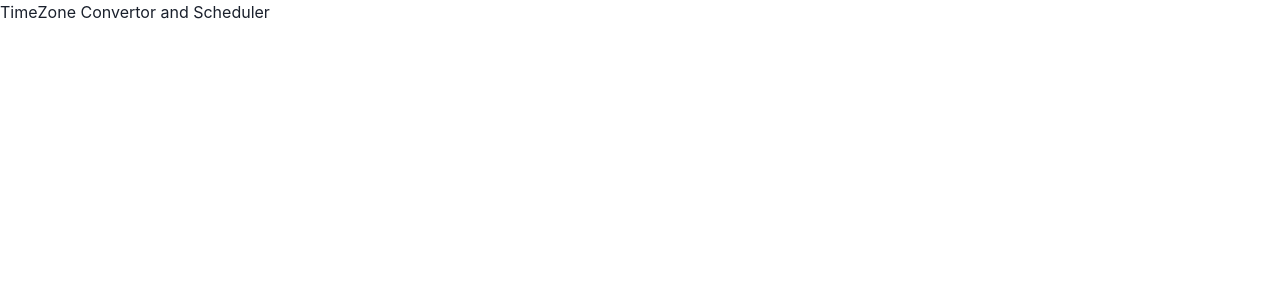
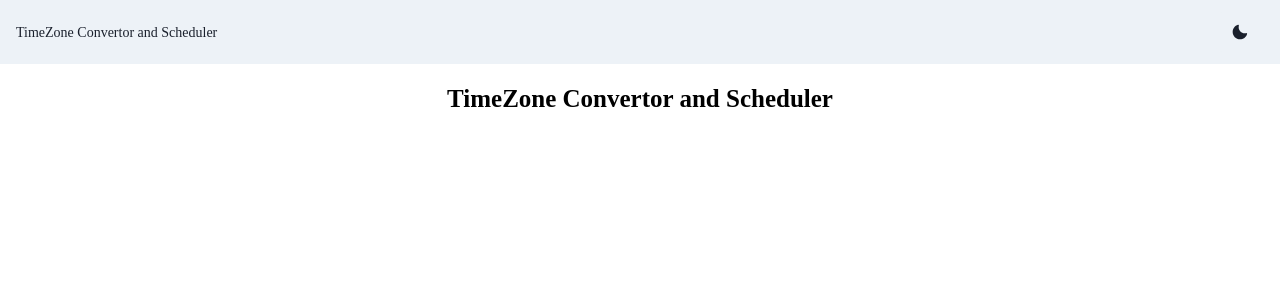
Before and after one commit to Hashal890/timezone-convertor-and-scheduler, a React (Create React App) app: page / in a window 1280 px wide. Shown: the top 300 px of the page. Built offline with nearby package versions, Linux system fonts and the light colour scheme.

Commit message:
created navbar

```diff
--- a/src/App.jsx
+++ b/src/App.jsx
@@ -1,8 +1,22 @@
 import React from "react";
-import { Box } from "@chakra-ui/react";
+import { Box, Text, useColorModeValue } from "@chakra-ui/react";
+import Navbar from "./components/common/Navbar";
 
 function App() {
-  return <Box>TimeZone Convertor and Scheduler</Box>;
+  return (
+    <Box fontFamily={"cursive"}>
+      <Navbar />
+      <Text
+        textAlign={"center"}
+        fontWeight={800}
+        fontSize={25}
+        color={useColorModeValue("black", "white")}
+        mt={4}
+      >
+        TimeZone Convertor and Scheduler
+      </Text>
+    </Box>
+  );
 }
 
 export default App;
--- /dev/null
+++ b/src/components/common/Navbar.jsx
@@ -0,0 +1,21 @@
+import { Box, Flex, useColorModeValue } from "@chakra-ui/react";
+import ToggleColorMode from "./ToggleColorMode";
+
+const Navbar = () => {
+  return (
+    <Flex
+      h={16}
+      alignItems={"center"}
+      justifyContent={"space-between"}
+      bg={useColorModeValue("gray.100", "gray.900")}
+      px={4}
+    >
+      <Box fontSize={["12px", "12px", "14px"]}>
+        TimeZone Convertor and Scheduler
+      </Box>
+      <ToggleColorMode />
+    </Flex>
+  );
+};
+
+export default Navbar;
--- /dev/null
+++ b/src/components/common/ToggleColorMode.jsx
@@ -0,0 +1,15 @@
+import React from "react";
+import { Button, useColorMode } from "@chakra-ui/react";
+import { MoonIcon, SunIcon } from "@chakra-ui/icons";
+
+const ToggleColorMode = () => {
+  const { colorMode, toggleColorMode } = useColorMode();
+
+  return (
+    <Button onClick={toggleColorMode}>
+      {colorMode === "light" ? <MoonIcon /> : <SunIcon />}
+    </Button>
+  );
+};
+
+export default ToggleColorMode;
```
